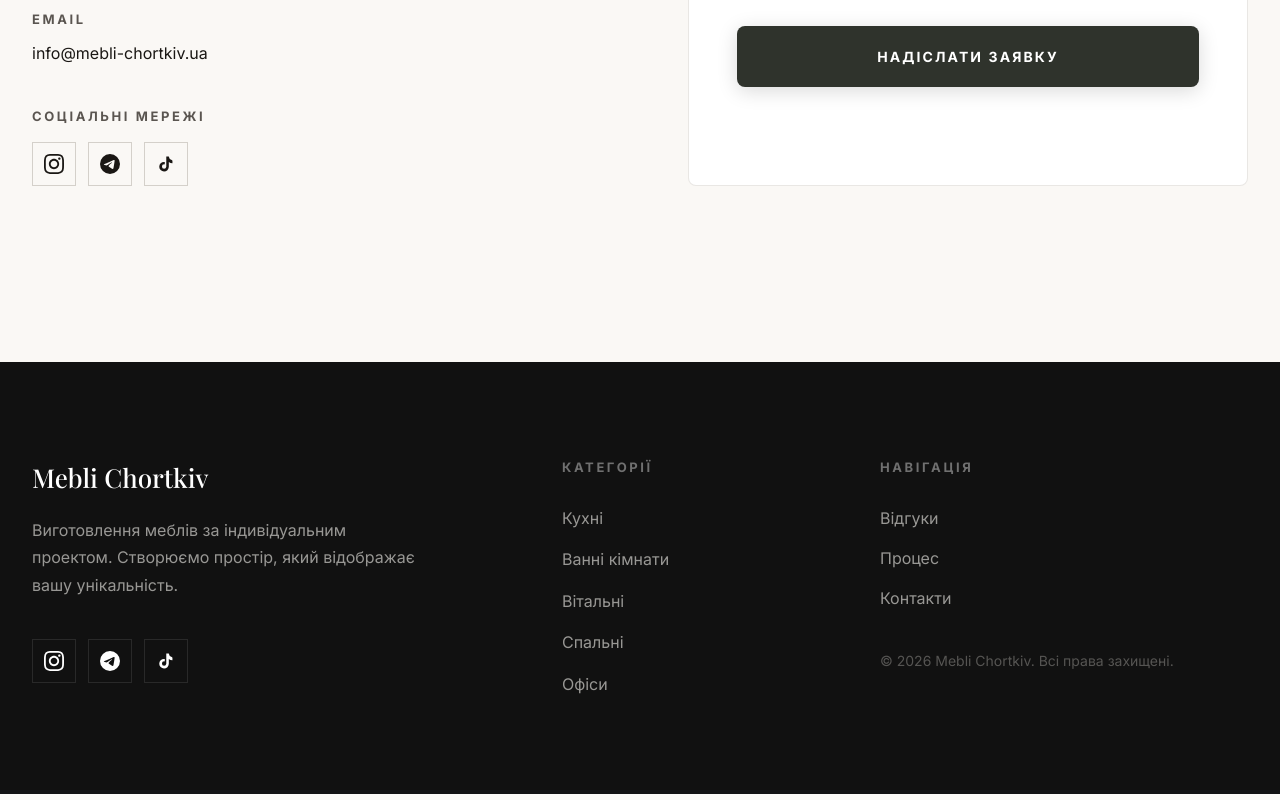
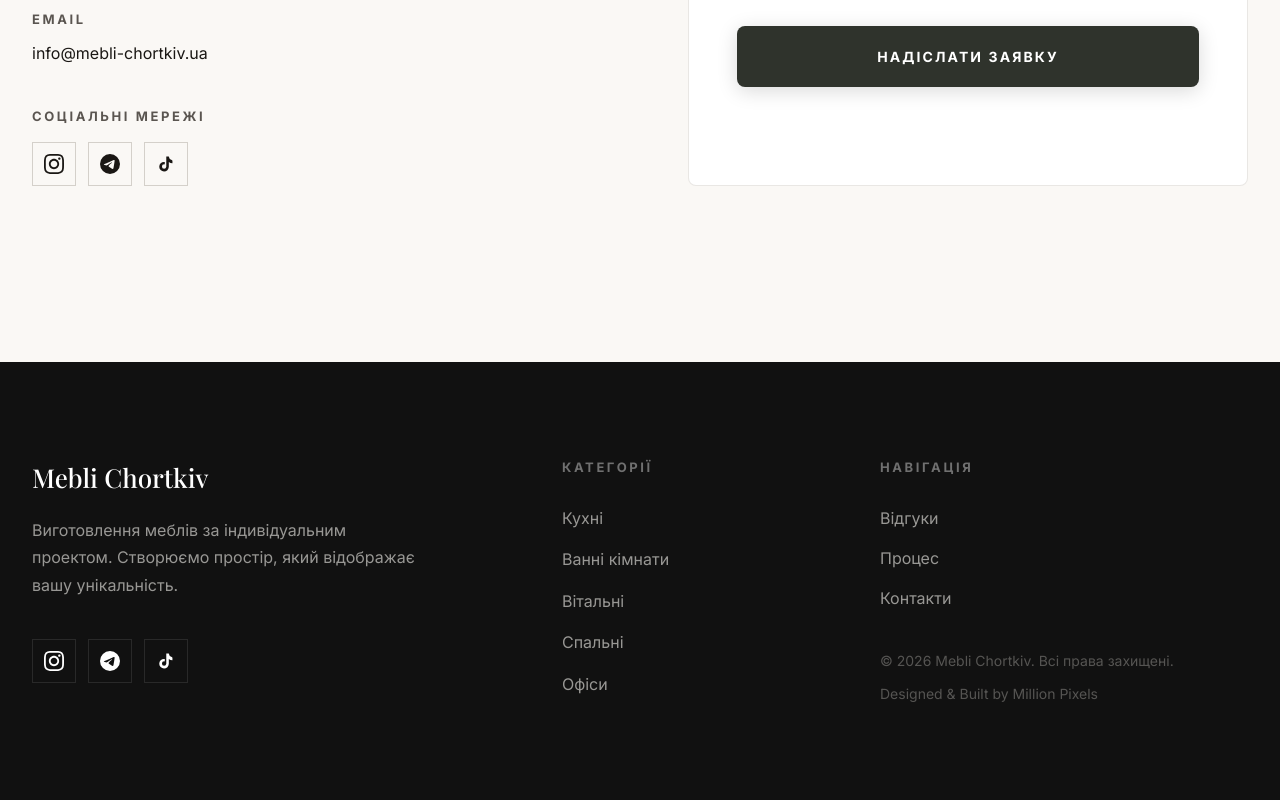
Before and after one commit to dupcamen-dev/Mebli, a Next.js app: page / in a window 1280 px wide. Shown: the part 8628-9428 px from the top of the page. Built offline with nearby package versions, Linux system fonts and the light colour scheme.

Commit message:
add Designed & Built by Million Pixels to footer

```diff
--- a/src/components/layout/Footer.tsx
+++ b/src/components/layout/Footer.tsx
@@ -94,6 +94,9 @@ export function Footer() {
             <p className="text-[14px] text-inverse-on-surface/30">
               &copy; {new Date().getFullYear()} Mebli Chortkiv. Всі права захищені.
             </p>
+            <p className="text-[14px] text-inverse-on-surface/30 mt-3">
+              <a href="https://millionpixels.dev" target="_blank" rel="noopener noreferrer" className="hover:text-white transition-colors duration-300">Designed &amp; Built by Million Pixels</a>
+            </p>
           </div>
         </div>
       </div>
```
